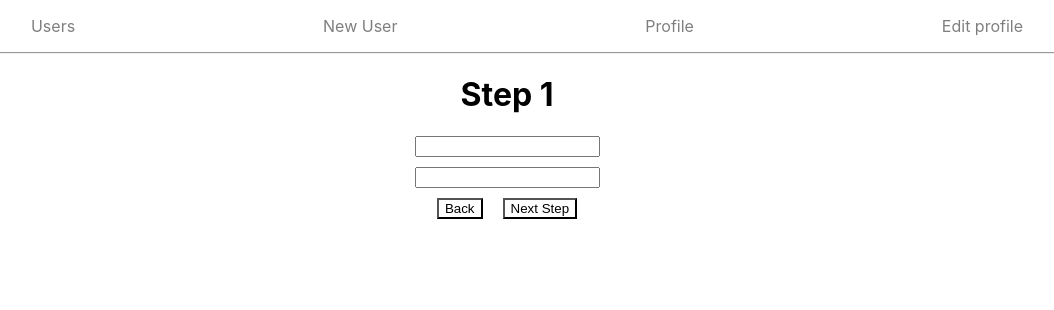
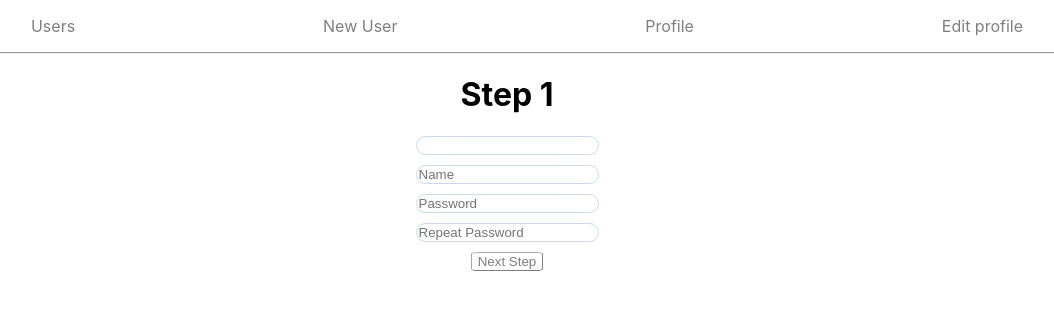
Before and after one commit to Tiomuch/UserBank, a React (Create React App) app: page /create-user in a window 1280 px wide. Shown: the top 310 px of the page, without its empty margins (133-1187 px from the left). Built offline with nearby package versions, Linux system fonts and the light colour scheme.

Commit message:
add first step at create new user

```diff
--- a/src/components/CreateUser.js
+++ b/src/components/CreateUser.js
@@ -6,15 +6,15 @@ function CreateUser() {
     <div className="mainFormDiv">
       <h1 className="step">Step 1</h1>
       <Formik
-        initialValues={{ email: '', password: '' }}
+        initialValues={{ userName: '', password: '', avatar: '', repPass: '' }}
         validate={values => {
           const errors = {}
-          if (!values.email) {
-            errors.email = 'Required'
-          } else if (
-            !/^[A-Z0-9._%+-]+@[A-Z0-9.-]+\.[A-Z]{2,}$/i.test(values.email)
-          ) {
-            errors.email = 'Invalid email address'
+          if (!values.userName) {
+            errors.userName = 'Required'
+          } else if (!values.password) {
+            errors.password = 'Required'
+          } else if (!values.repPass) {
+            errors.repPass = 'Required'
           }
           return errors
         }}
@@ -37,31 +37,48 @@ function CreateUser() {
           }) => (
           <form onSubmit={handleSubmit} className="form">
             <input
-              type="email"
-              name="email"
+              type="avatar"
+              name="avatar"
               onChange={handleChange}
               onBlur={handleBlur}
-              value={values.email}
+              value={values.avatar}
               className="field"
             />
-            {errors.email && touched.email && errors.email}
+            {errors.avatar && touched.avatar && errors.avatar}
+            <input
+              type="userName"
+              name="userName"
+              placeholder="Name"
+              onChange={handleChange}
+              onBlur={handleBlur}
+              value={values.userName}
+              className="field"
+            />
+            {errors.userName && touched.userName && errors.userName}
             <input
               type="password"
               name="password"
               onChange={handleChange}
               onBlur={handleBlur}
               value={values.password}
+              placeholder="Password"
               className="field"
             />
             {errors.password && touched.password && errors.password}
-            <div className="buttons">
-              <button type="submit" disabled={isSubmitting} className="back">
-                Back
-              </button>
-              <button type="submit" disabled={isSubmitting} className="next">
-                Next Step
-              </button>
-            </div>
+            <input
+              type="repPass"
+              name="repPass"
+              onChange={handleChange}
+              onBlur={handleBlur}
+              value={values.repPass}
+              placeholder="Repeat Password"
+              className="field"
+            />
+            {errors.repPass && touched.repPass && errors.repPass}
+            {/*<div className="buttons">*/}
+            <button type="submit" disabled={isSubmitting} className="firstSubmit">
+              Next Step
+            </button>
           </form>
         )}
       </Formik>
--- a/src/index.css
+++ b/src/index.css
@@ -55,6 +55,8 @@ code {
 .field {
   margin-bottom: 10px;
   display: inline-block;
+  border: 1px solid #CDD9ED;
+  border-radius: 10px;
 }
 
 .back {
@@ -72,3 +74,16 @@ code {
   display: flex;
   flex-direction: row;
 }
+
+.firstSubmit {
+  background-color: white;
+  border-radius: 10%;
+  border-color: black;
+  border-width: 1px;
+  cursor: pointer;
+  opacity: 0.5;
+}
+
+.firstSubmit:hover {
+  opacity: 1;
+}
```
